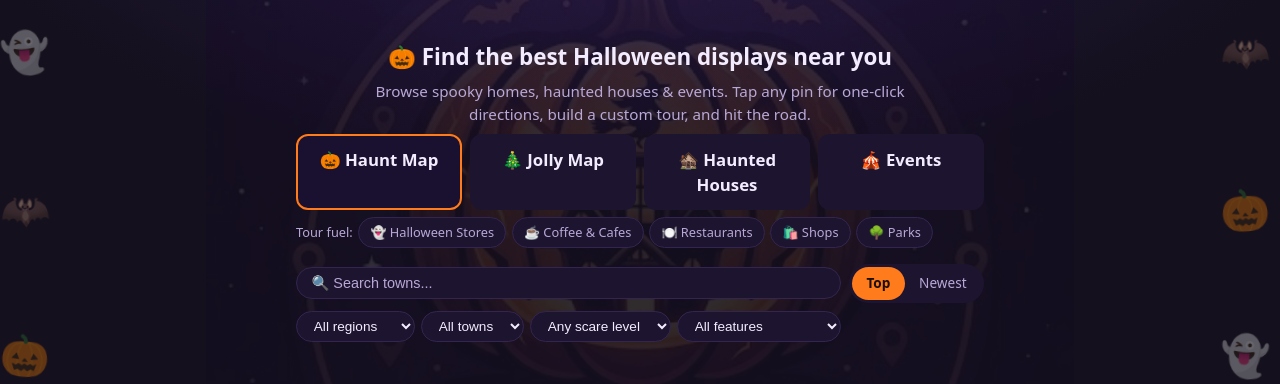
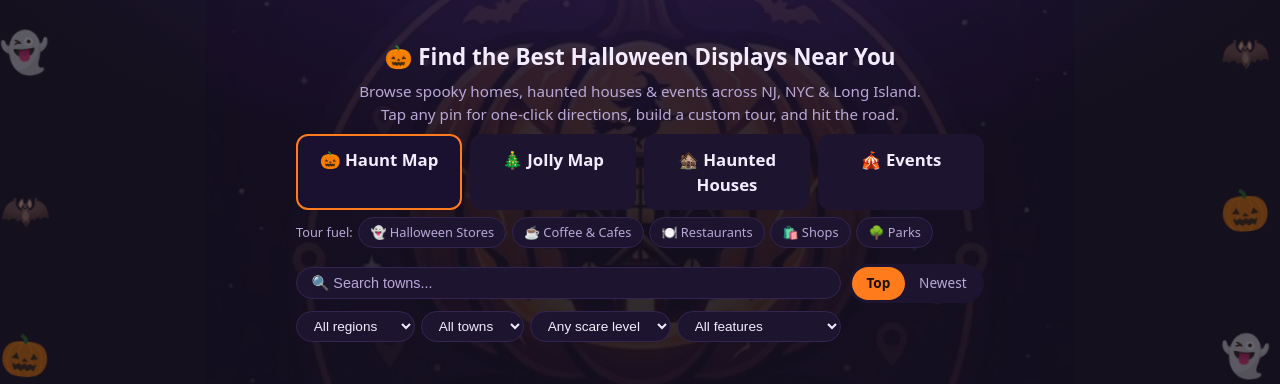
Before and after one commit to SpookyMap/hauntmap, a FastAPI app: page / in a window 1280 px wide. Shown: the part 97-481 px from the top of the page. Run offline with FastAPI, Linux system fonts and the light colour scheme; data that the repository does not hold is empty; some libraries are stand-ins or nearby versions.

Commit message:
Capitalize header, mention NJ/NYC/Long Island coverage

```diff
--- a/templates/index.html
+++ b/templates/index.html
@@ -1,8 +1,8 @@
 {% extends "base.html" %}
 {% block content %}
 <div class="hero-intro">
-  <h1>🎃 Find the best Halloween displays near you</h1>
-  <p>Browse spooky homes, haunted houses & events. Tap any pin for one-click directions, build a custom tour, and hit the road.</p>
+  <h1>🎃 Find the Best Halloween Displays Near You</h1>
+  <p>Browse spooky homes, haunted houses & events across NJ, NYC & Long Island. Tap any pin for one-click directions, build a custom tour, and hit the road.</p>
 </div>
 <div class="cat-tabs-main">
   <a href="/?cat=halloween{% if sort != 'top' %}&sort={{ sort }}{% endif %}{% if town %}&town={{ town }}{% endif %}" class="cat-btn-main {% if cat == 'halloween' %}active{% endif %}">&#x1F383; Haunt Map</a>
```
